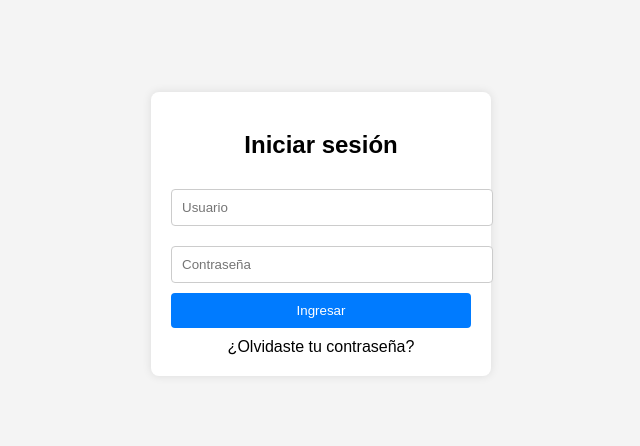
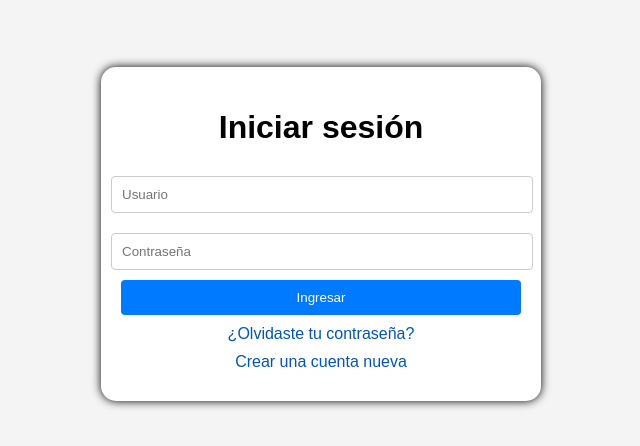
Before and after one commit to FranciscoGC12/PedidosAhora, a plain HTML site: page Login.html in a window 1280 px wide. Shown: the part 166-612 px from the top of the page, without its empty margins (319-959 px from the left). Drawn offline with Linux system fonts and the light colour scheme.

Commit message:
Actualizar loginr

```diff
--- a/Login.html
+++ b/Login.html
@@ -6,15 +6,16 @@
     <link rel="stylesheet" href="model.css">
 </head>
 <body>
-    <div class="login-container">
-        <h2>Iniciar sesión</h2>
+    <div class="Login-container">
+        <h1>Iniciar sesión</h1>
         <form action="Index.html" method="POST">
             <input type="text" id="user" name="user" placeholder="Usuario" required>
             <input type="password" id="password" name="password" placeholder="Contraseña" required>
             <button type="submit">Ingresar</button>
         </form>
-        <div class="forgot-password">
-            <a >¿Olvidaste tu contraseña?</a>
+        <div class="Register">
+            <a class="Item">¿Olvidaste tu contraseña?<br></a>
+            <a class="Item">Crear una cuenta nueva</a>
         </div>
 
     </div>
--- a/model.css
+++ b/model.css
@@ -8,15 +8,15 @@ body {
     margin: 0;
 }
 
-.login-container {
+.Login-container {
     background-color: #fff;
     padding: 20px;
-    border-radius: 8px;
-    box-shadow: 0 0 10px rgba(0, 0, 0, 0.1);
-    width: 300px;
+    border-radius: 15px;
+    box-shadow: 0 0 10px black;
+    width: 400px;
 }
 
-h2 {
+h1 {
     text-align: center;
     margin-bottom: 20px;
 }
@@ -24,7 +24,7 @@ h2 {
 input {
     width: 100%;
     padding: 10px;
-    margin: 10px 0;
+    margin: 10px -10px;
     border: 1px solid #ccc;
     border-radius: 4px;
 }
@@ -43,7 +43,15 @@ button:hover {
     background-color: #0056b3;
 }
 
-.forgot-password {
+.Register {
     text-align: center;
     margin-top: 10px;
 }
+
+.Item{
+
+    color: #0056b3;
+    margin:10px;
+    display: block;
+    cursor: pointer;
+}
```
Also changed, not shown: Index.html (+1 -1 lines).
